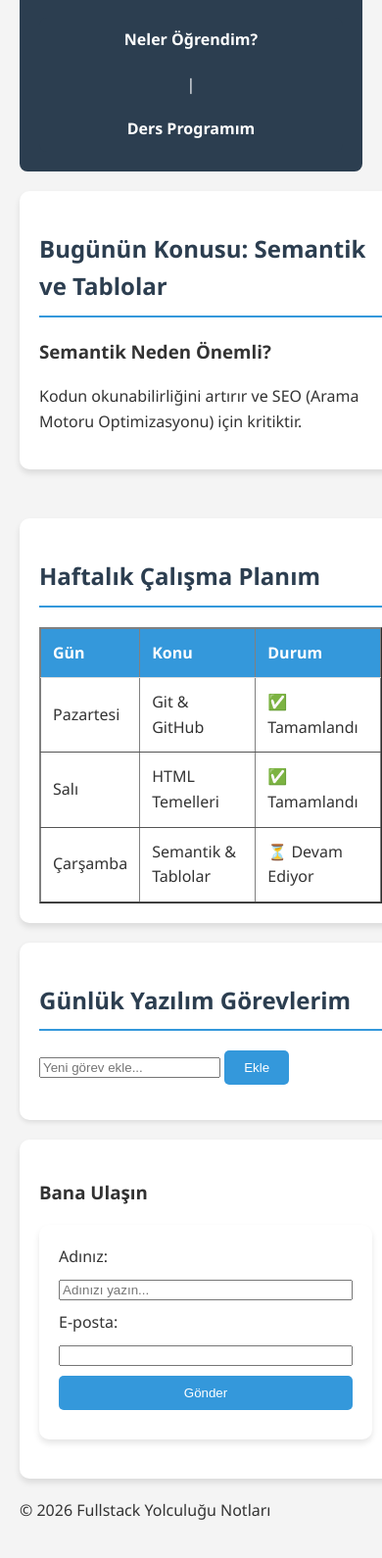
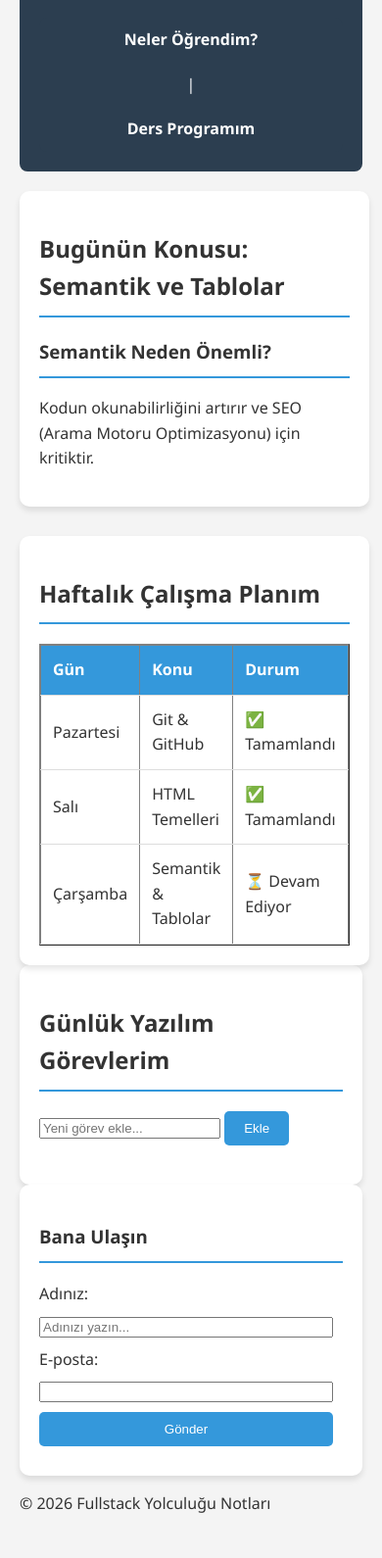
Before and after one commit to TolgaErtugrul/yazilim-gunlugum, a website: page index.html in a window 390 px wide. Shown: the part 214-1804 px from the top of the page at 98% size. Drawn offline with Linux system fonts and the light colour scheme; no server answers.

Commit message:
CSS bug fix

```diff
--- a/style.css
+++ b/style.css
@@ -1,101 +1,76 @@
+/* 1. DEĞİŞKENLER (Merkezi Kontrol Paneli) */
 :root {
-    /* Aydınlık Mod */
     --bg-color: #f4f4f4;
     --text-color: #333333;
     --header-bg: #2c3e50;
     --header-text: #ffffff;
     --card-bg: #ffffff;
     --accent-color: #3498db;
+    --border-color: #ddd;
 }
 
-/* Karanlık Mod Renkleri (Bu sınıf gövdeye eklenince aktif olacak) */
 body.dark-theme {
-    /* Karanlık Mod */
     --bg-color: #1a1a1a;
     --text-color: #f4f4f4;
     --header-bg: #000000;
     --header-text: #f1c40f;
     --card-bg: #2d2d2d;
     --accent-color: #f1c40f;
+    --border-color: #444;
 }
 
-/* GENEL AYARLAR - Sabit renkleri kaldırıp değişkenleri bağlıyoruz */
+/* 2. GENEL AYARLAR */
 body {
-    background-color: var(--bg-color) !important; /* !important ile kesinlik kazandırıyoruz */
+    background-color: var(--bg-color);
     color: var(--text-color);
-    font-family: 'Segoe UI', sans-serif;
-    transition: all 0.3s ease;
+    font-family: 'Segoe UI', Tahoma, Geneva, Verdana, sans-serif;
+    line-height: 1.6;
     margin: 0;
     padding: 20px;
+    transition: all 0.3s ease;
 }
 
 header {
     background-color: var(--header-bg);
-    color: var(--header-text); /* Başlık rengini değişkene bağladık */
+    color: var(--header-text);
     padding: 20px;
     border-radius: 8px;
     text-align: center;
+    margin-bottom: 20px;
 }
 
-/* Kart yapıları (Form ve Todo List) */
-#todo-section, form, section {
-    background-color: var(--card-bg);
-    color: var(--text-color);
+h1, h2, h3 {
+    border-bottom: 2px solid var(--accent-color);
+    padding-bottom: 10px;
+    color: var(--text-color); /* Başlıklar da temaya uyum sağlasın */
+}
+
+/* 3. LAYOUT (Dizilim) */
+main {
+    display: flex;
+    flex-wrap: wrap;
+    gap: 30px;
+    margin-top: 20px;
+}
+
+section {
+    flex: 1;
+    min-width: 300px;
+    background-color: var(--card-bg); /* Değişkene bağladık */
     padding: 20px;
     border-radius: 10px;
-    margin-bottom: 20px;
     box-shadow: 0 4px 6px rgba(0,0,0,0.1);
 }
 
-/* Tüm sayfa için genel ayarlar */
-body {
-    font-family: 'Segoe UI', Tahoma, Geneva, Verdana, sans-serif;
-    line-height: 1.6;
-    background-color: #f4f4f4; /* Hafif gri bir arka plan */
-    color: #333; /* Koyu gri yazı rengi */
-    margin: 0;
-    padding: 20px;
-}
-
-/* Başlıkları renklendirelim */
-h1, h2 {
-    color: #2c3e50;
-    border-bottom: 2px solid #3498db; /* Altlarına mavi bir çizgi */
-    padding-bottom: 10px;
-}
-
-/* Tabloyu modernleştirelim */
-/* Tabloyu da karanlık moda uyumlu yapalım */
-table {
-    width: 100%;
-    background-color: var(--card-bg);
-    color: var(--text-color);
-    border-collapse: collapse;
-}
-
-th, td {
-    padding: 12px;
-    text-align: left;
-    border-bottom: 1px solid #ddd;
-}
-
-th {
-    background-color: var(--accent-color);
-    color: white;
-}
-
-td {
-    border-bottom: 1px solid #555; /* Karanlıkta da görünen ince çizgi */
-}
-
-/* Menü linklerini yan yana dizelim */
+/* 4. BİLEŞENLER (Components) */
 nav {
     display: flex;
-    justify-content: center; /* Merkeze al */
-    gap: 20px;               /* Linkler arası boşluk */
+    justify-content: center;
+    gap: 20px;
     background: #2c3e50;
     padding: 10px;
     border-radius: 8px;
+    margin-top: 10px;
 }
 
 nav a {
@@ -104,95 +79,71 @@ nav a {
     font-weight: bold;
 }
 
-/* Form elemanlarını düzenli bir kutuya alalım */
 form {
     display: flex;
-    flex-direction: column; /* Üst üste dizilsinler */
-    max-width: 300px;       /* Form çok genişlemesin */
+    flex-direction: column;
+    max-width: 300px;
     gap: 10px;
-    background: #fff;
-    padding: 20px;
-    border-radius: 10px;
-    box-shadow: 0 4px 6px rgba(0,0,0,0.1); /* Hafif gölge */
-}
-
-/* Masaüstü görünümü için yan yana dizilim örneği */
-main {
-    display: flex;
-    flex-wrap: wrap; /* Ekran daralırsa alt satıra geç */
-    gap: 30px;
-    margin-top: 20px;
-}
-
-section {
-    flex: 1;         /* Bölümlerin eşit alan kaplamasını sağla */
-    min-width: 300px; /* Çok küçülürlerse alt alta geçsinler */
 }
 
 button {
-    background-color: #3498db;
+    background-color: var(--accent-color);
     color: white;
     padding: 10px 20px;
     border: none;
     border-radius: 5px;
     cursor: pointer;
-    transition: background 0.3s ease; /* Yumuşak geçiş */
+    transition: all 0.3s ease;
 }
 
 button:hover {
-    background-color: #2980b9; /* Üzerine gelince koyulaş */
-    transform: scale(1.05);    /* Çok hafif büyüme efekti */
-}
-
-/* Ekran genişliği 768px'den küçükse (Tablet ve Telefonlar için) */
-@media (max-width: 768px) {
-    main {
-        flex-direction: column; /* Yan yana olan bölümleri alt alta getir */
-    }
-
-    nav {
-        flex-direction: column; /* Menü linklerini alt alta diz */
-        align-items: center;
-    }
-
-    section {
-        width: 100%; /* Bölümler tüm genişliği kaplasın */
-    }
-
-    table {
-        display: block;
-        overflow-x: auto; /* Tablo geniş gelirse sağa kaysın, taşmasın */
-    }
-}
-
-#todo-section {
-    background: white;
-    padding: 20px;
-    border-radius: 10px;
-    box-shadow: 0 2px 5px rgba(0,0,0,0.1);
-    margin-bottom: 20px;
-}
-
-#gorevListesi {
-    list-style: none;
-    padding: 0;
-}
-
-#gorevListesi li {
-    background: #f9f9f9;
-    margin-top: 5px;
-    padding: 10px;
-    display: flex;
-    justify-content: space-between;
-    align-items: center;
-    border-left: 4px solid #3498db;
+    filter: brightness(1.2); /* Üzerine gelince rengi biraz açar */
+    transform: scale(1.05);
 }
 
 .sil-btn {
     background: #e74c3c;
+    padding: 5px 10px;
+}
+
+/* 5. TO-DO LİSTESİ ÖZEL */
+#gorevListesi {
+    list-style: none;
+    padding: 0;
+    margin-top: 20px;
+}
+
+#gorevListesi li {
+    background: var(--bg-color); /* Sayfa arka planıyla uyumlu olsun */
+    margin-top: 10px;
+    padding: 12px;
+    display: flex;
+    justify-content: space-between;
+    align-items: center;
+    border-left: 5px solid var(--accent-color);
+    border-radius: 5px;
+}
+
+/* 6. TABLO AYARLARI */
+table {
+    width: 100%;
+    border-collapse: collapse;
+}
+
+th, td {
+    padding: 12px;
+    text-align: left;
+    border-bottom: 1px solid var(--border-color);
+}
+
+th {
+    background-color: var(--accent-color);
     color: white;
-    border: none;
-    padding: 5px 10px;
-    cursor: pointer;
-    border-radius: 3px;
 }
+
+/* 7. RESPONSIVE (Mobil) */
+@media (max-width: 768px) {
+    main { flex-direction: column; }
+    nav { flex-direction: column; align-items: center; }
+    table { display: block; overflow-x: auto; }
+}
```
